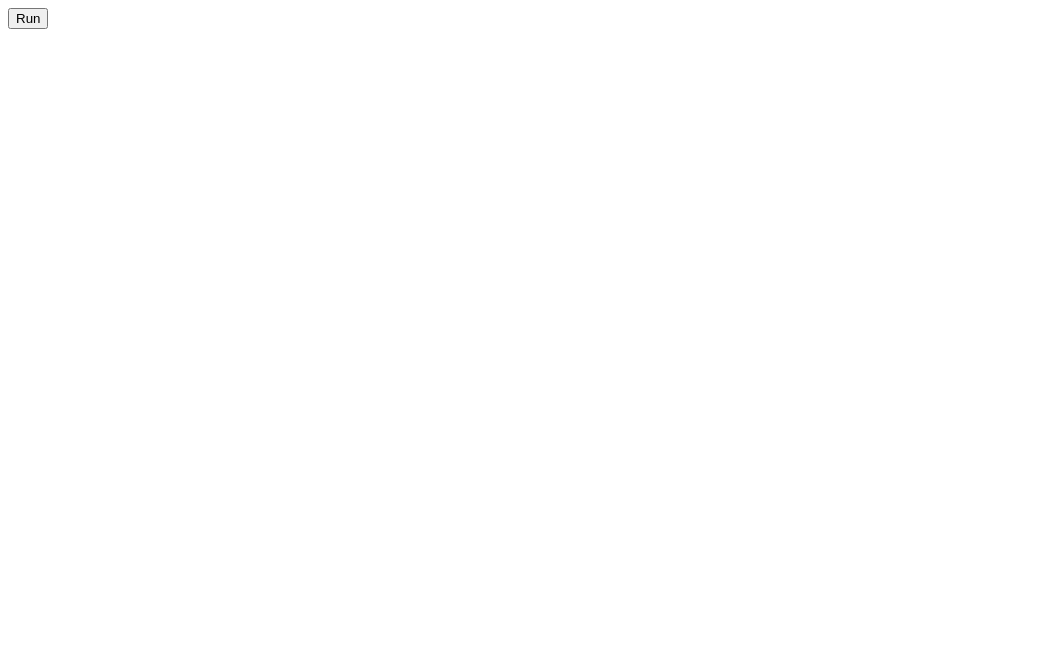
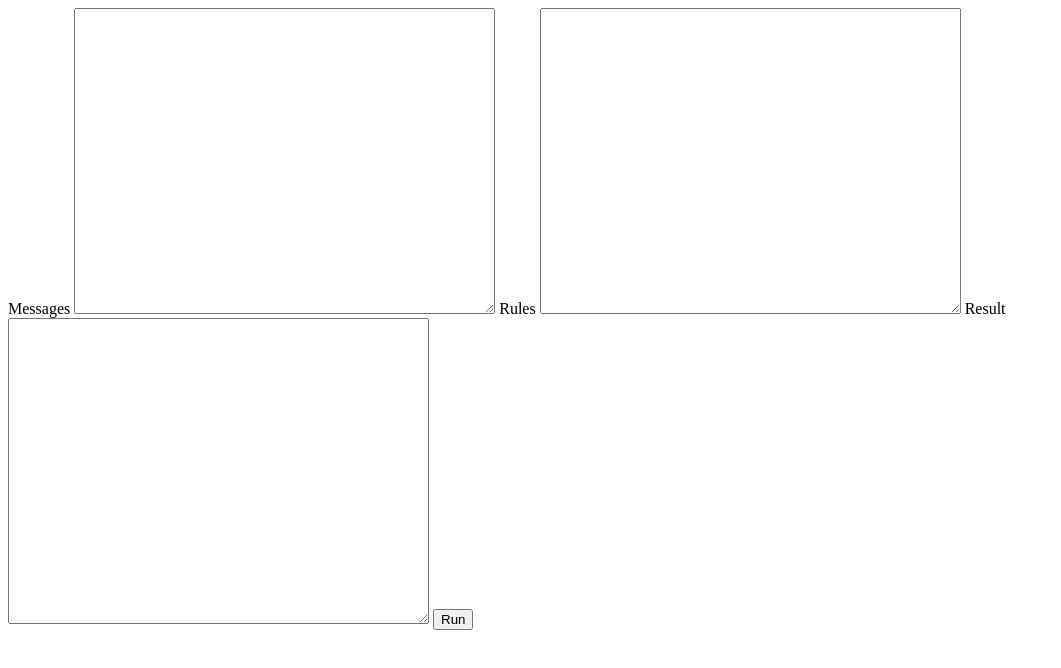
Before and after one commit to storor/mail-filter, a website with bundled scripts: page index.html in a window 1280 px wide. Shown: the whole page, without its empty margins (0-1061 px from the left). Built offline with nearby package versions, Linux system fonts and the light colour scheme.

Commit message:
Add text areas on HTML layout to make testing easier

```diff
--- a/index.html
+++ b/index.html
@@ -5,6 +5,20 @@
   <title>Preformance Test</title>
 </head>
 <body>
+  <label for="messages">Messages</label>
+  <textarea id="messages" rows="20" cols="50">
+
+  </textarea>
+  <label for="rules">Rules</label>
+  <textarea id="rules" rows="20" cols="50">
+
+  </textarea>
+
+  <label for="result">Result</label>
+  <textarea id="result" rows="20" cols="50">
+
+  </textarea>
+
   <input type="button" value='Run' onclick="run()">
   <script src="dest/app.js" charset="utf-8"></script>
   <script type="text/javascript">
@@ -39,6 +53,12 @@
       }
     ];
     function run(){
+      var messages = JSON.parse(document.getElementById('messages').value)
+      var rules = JSON.parse(document.getElementById('rules').value)
+      document.getElementById('result').value = JSON.stringify(filter(messages, rules), null, 4);
+    }
+
+    function runPerformance(){
       var end, i, iteration, start;
       start = new Date();
       for (iteration = i = 0; i <= 100000; iteration = i += 1) {
```
